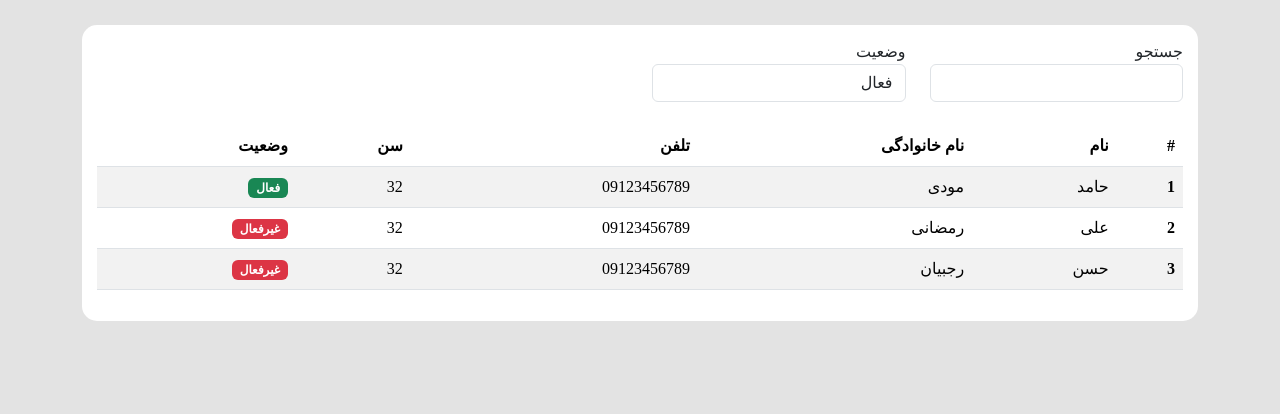
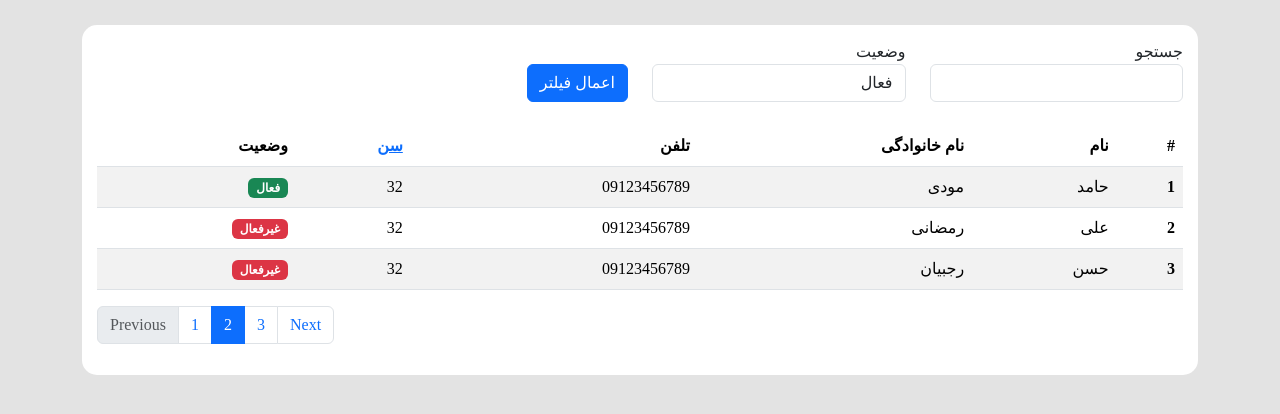
Before and after one commit to hamedmoody/php-tutorial, a PHP site: page / in a window 1280 px wide. Shown: the top 414 px of the page. Run offline with PHP 8.4, Linux system fonts and the light colour scheme; some web fonts are replaced.

Commit message:
[EDIT] Edit user list array

```diff
--- a/html/simple-user-list-table/index.html
+++ b/html/simple-user-list-table/index.html
@@ -5,6 +5,13 @@ $users = [
     ['name' => 'رضا', 'family' => 'رحمانی', 'age' => 29, 'phone' => '09023458469', 'status' => 'active'],
     ['name' => 'سجاد', 'family' => 'سعیدی', 'age' => 45, 'phone' => '09193459519', 'status' => 'inactive'],
     ['name' => 'رسول', 'family' => 'جعفری', 'age' => 19, 'phone' => '09092586493', 'status' => 'active'],
+    ['name' => 'اکبر', 'family' => 'اکبری', 'age' => 45, 'phone' => '09012586493', 'status' => 'active'],
+    ['name' => 'زهرا', 'family' => 'صادقی', 'age' => 18, 'phone' => '09062586493', 'status' => 'inactive'],
+    ['name' => 'موسی', 'family' => 'مسلمی', 'age' => 24, 'phone' => '09072586493', 'status' => 'active'],
+    ['name' => 'آرش', 'family' => 'مجد', 'age' => 15, 'phone' => '09042586493', 'status' => 'active'],
+    ['name' => 'جعفر', 'family' => 'پاسبان', 'age' => 44, 'phone' => '09062686493', 'status' => 'inactive'],
+    ['name' => 'مصطفی', 'family' => 'تقی پور', 'age' => 24, 'phone' => '09096586493', 'status' => 'active'],
+    ['name' => 'نیما', 'family' => 'جعفرپور', 'age' => 18, 'phone' => '09842586493', 'status' => 'active'],
 ];
 ?>
 -->
@@ -20,6 +27,7 @@ $users = [
 <body>
     <div class="container">
         <div class="table-container">
+
             <div class="table-filters mb-4 row">
                 <div class="col-3">
                     <div class="form-group">
@@ -36,7 +44,12 @@ $users = [
                         </select>
                     </div>
                 </div>
-            </div>
+                <div class="col-3">
+                    <br>
+                    <button class="btn btn-primary">اعمال فیلتر</button>
+                </div>
+            </div><!--.table-filters-->
+
             <table class="table table-hover table-striped table-responsive">
                 <thead>
                 <tr>
@@ -44,7 +57,11 @@ $users = [
                     <th scope="col">نام</th>
                     <th scope="col">نام خانوادگی</th>
                     <th scope="col">تلفن</th>
-                    <th scope="col">سن</th>
+                    <th scope="col">
+                        <a href="#" class="order">
+                            سن
+                        </a>
+                    </th>
                     <th scope="col">وضعیت</th>
                 </tr>
                 </thead>
@@ -81,7 +98,25 @@ $users = [
                 </tr>
                 </tbody>
             </table>
+
+            <nav>
+                <ul class="pagination">
+                    <li class="page-item disabled">
+                        <a class="page-link">Previous</a>
+                    </li>
+                    <li class="page-item"><a class="page-link" href="#">1</a></li>
+                    <li class="page-item active" aria-current="page">
+                        <a class="page-link" href="#">2</a>
+                    </li>
+                    <li class="page-item"><a class="page-link" href="#">3</a></li>
+                    <li class="page-item">
+                        <a class="page-link" href="#">Next</a>
+                    </li>
+                </ul>
+            </nav>
+
         </div>
+
     </div>
 </body>
 </html>
--- a/html/simple-user-list-table/style.css
+++ b/html/simple-user-list-table/style.css
@@ -16,3 +16,28 @@ body{
     border-radius: 15px;
     margin-top: 25px;
 }
+
+.pagination{
+    direction: ltr;
+    margin-top: 10px;
+}
+
+a.order {
+    position: relative;
+}
+
+a.order:before {
+    position: absolute;
+    right: -11px;
+    color: black;
+    font-weight: 300;
+}
+
+a.order.desc:after {
+    content: ">";
+    transform: rotate(-90deg);
+}
+a.order.desc:before {
+    content: ">";
+    transform: rotate(-90deg);
+}
```
